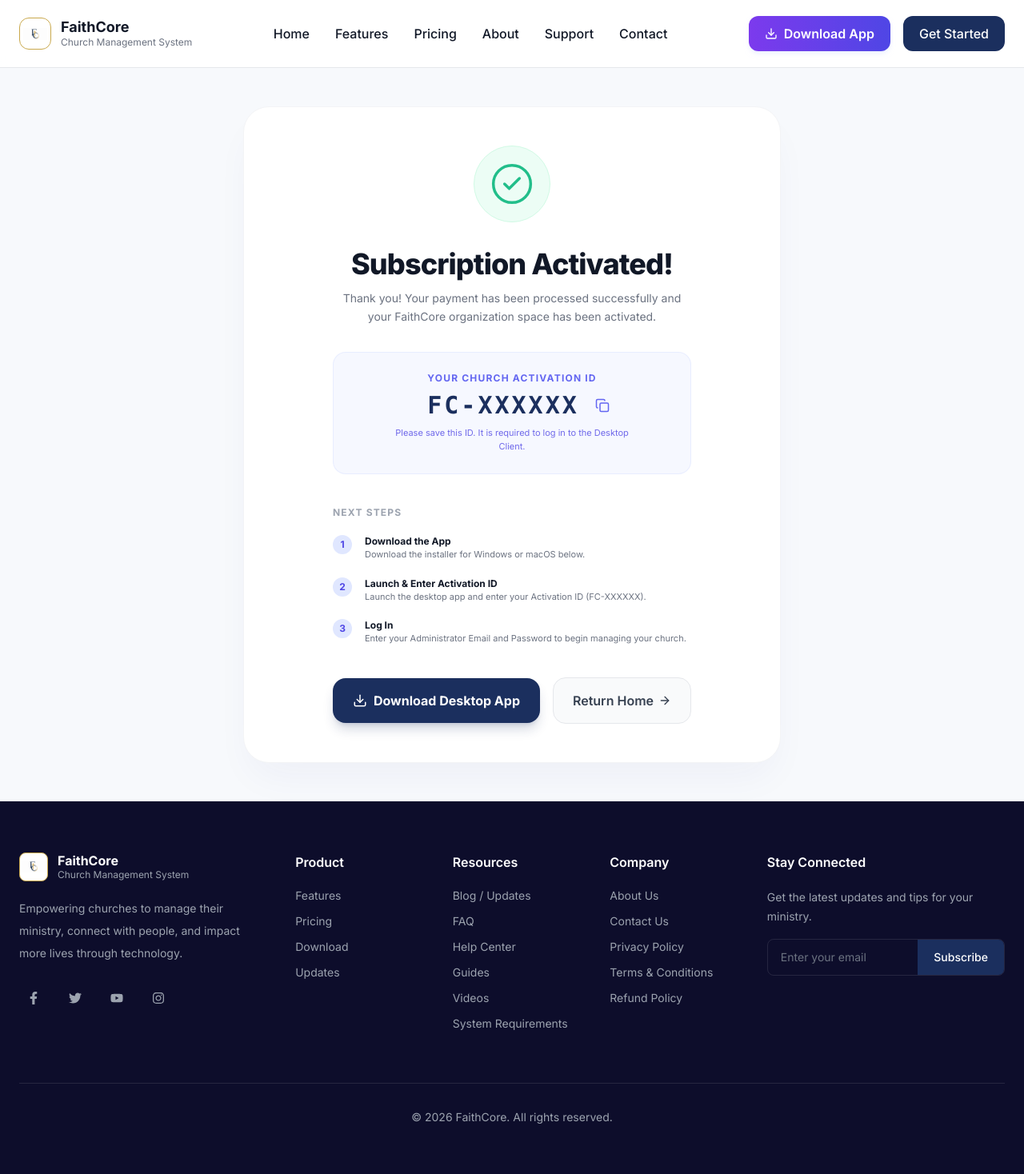
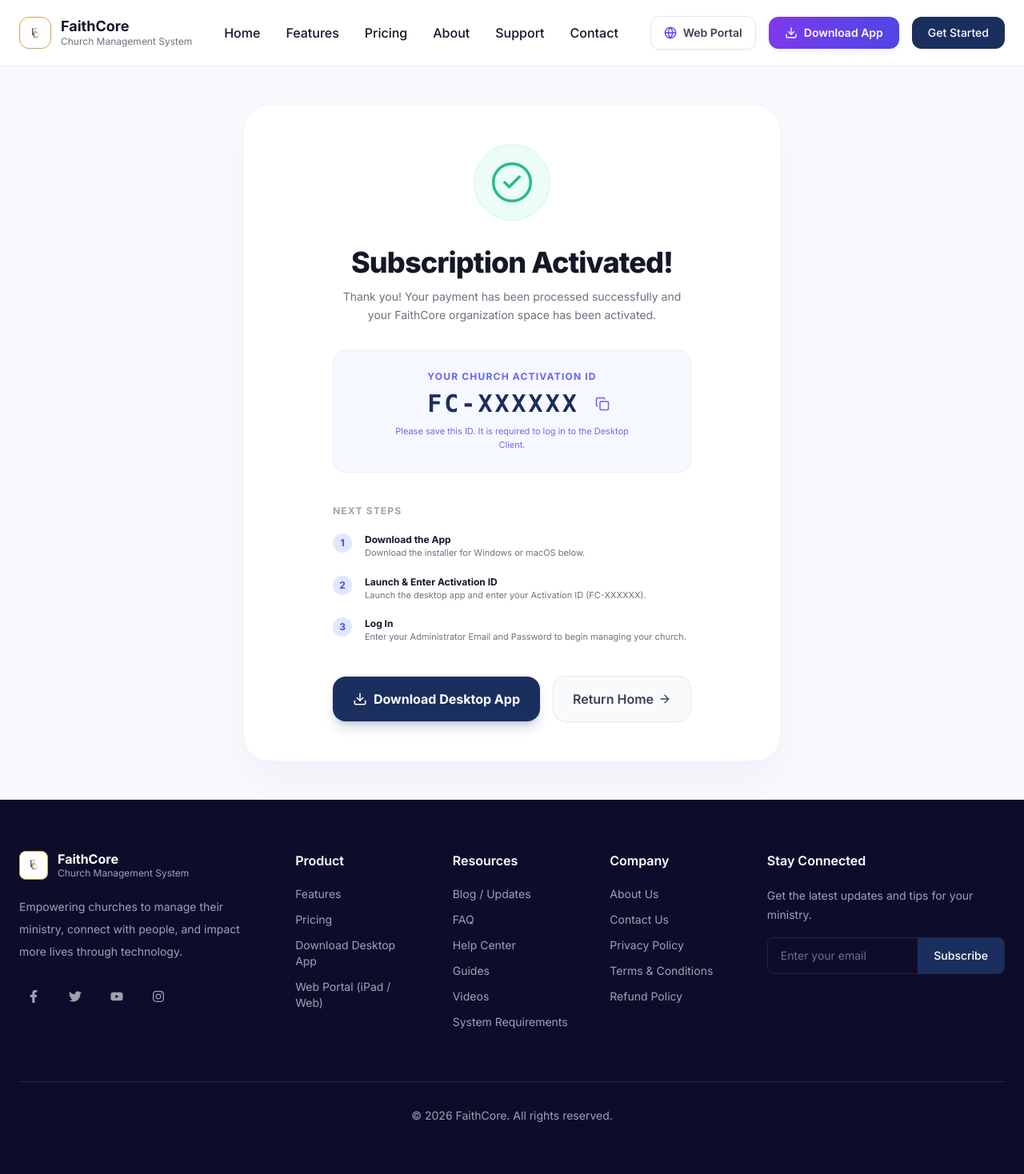
Before and after one commit to FaithCore-SaaS-Project/Website, a Next.js app: page /register/success in a window 1280 px wide. Shown: the top 1468 px of the page at 80% size. Built offline with nearby package versions, Linux system fonts and the light colour scheme.

Commit message:
feat: add Web Portal login links to Navbar and Footer for iPad and web users

```diff
--- a/src/components/common/Footer.tsx
+++ b/src/components/common/Footer.tsx
@@ -74,8 +74,8 @@ export default function Footer() {
               {[
                 { label: "Features", href: "/features" },
                 { label: "Pricing", href: "/pricing" },
-                { label: "Download", href: "#" },
-                { label: "Updates", href: "#" },
+                { label: "Download Desktop App", href: "/features#download" },
+                { label: "Web Portal (iPad / Web)", href: "https://app.faithcore.org" },
               ].map((link) => (
                 <li key={link.label}>
                   <Link href={link.href} className="hover:text-white transition-colors">
--- a/src/components/common/Navbar.tsx
+++ b/src/components/common/Navbar.tsx
@@ -1,7 +1,7 @@
 "use client";
 
 import { useState } from "react";
-import { Menu, X, Download } from "lucide-react";
+import { Menu, X, Download, Globe } from "lucide-react";
 import Link from "next/link";
 
 // ─── Navbar ───────────────────────────────────────────────────────────────────
@@ -51,16 +51,25 @@ export default function Navbar() {
 
         {/* ── Desktop Actions ─────────────────────────────── */}
         <div className="hidden items-center gap-4 lg:flex">
+          <a
+            href="https://app.faithcore.org"
+            target="_blank"
+            rel="noopener noreferrer"
+            className="rounded-xl border border-gray-200 bg-white hover:bg-gray-50 text-gray-700 hover:text-[#1B2F5E] font-semibold px-4 py-2.5 transition-all text-center flex items-center gap-2 text-sm shadow-sm"
+          >
+            <Globe size={16} className="text-[#5B3DF5]" />
+            Web Portal
+          </a>
           <Link
             href="/features#download"
-            className="rounded-xl bg-gradient-to-r from-violet-600 to-indigo-600 hover:from-violet-700 hover:to-indigo-700 text-white font-semibold shadow-md shadow-indigo-100/50 hover:shadow-lg hover:-translate-y-0.5 active:translate-y-0 flex items-center gap-2 px-5 py-2.5 transition-all duration-200 text-center"
+            className="rounded-xl bg-gradient-to-r from-violet-600 to-indigo-600 hover:from-violet-700 hover:to-indigo-700 text-white font-semibold shadow-md shadow-indigo-100/50 hover:shadow-lg hover:-translate-y-0.5 active:translate-y-0 flex items-center gap-2 px-5 py-2.5 transition-all duration-200 text-center text-sm"
           >
             <Download size={16} />
             Download App
           </Link>
           <Link
             href="/pricing"
-            className="rounded-xl bg-[#1B2F5E] px-5 py-2.5 font-medium text-white hover:bg-[#15254A] transition-colors text-center"
+            className="rounded-xl bg-[#1B2F5E] px-5 py-2.5 font-medium text-white hover:bg-[#15254A] transition-colors text-center text-sm"
           >
             Get Started
           </Link>
@@ -123,10 +132,20 @@ export default function Navbar() {
             Contact
           </a>
           <div className="mt-2 flex flex-col gap-3 border-t pt-5">
+            <a
+              href="https://app.faithcore.org"
+              target="_blank"
+              rel="noopener noreferrer"
+              onClick={() => setMobileOpen(false)}
+              className="rounded-xl border border-gray-200 bg-white hover:bg-gray-50 text-gray-700 hover:text-[#1B2F5E] font-semibold px-5 py-3 transition-colors text-center flex items-center justify-center gap-2 text-sm shadow-sm"
+            >
+              <Globe size={18} className="text-[#5B3DF5]" />
+              Web Portal (iPad / Web)
+            </a>
             <Link
               href="/features#download"
               onClick={() => setMobileOpen(false)}
-              className="rounded-xl bg-gradient-to-r from-violet-600 to-indigo-600 hover:from-violet-700 hover:to-indigo-700 text-white font-semibold shadow-md flex items-center justify-center gap-2 px-5 py-3 transition-colors text-center"
+              className="rounded-xl bg-gradient-to-r from-violet-600 to-indigo-600 hover:from-violet-700 hover:to-indigo-700 text-white font-semibold shadow-md flex items-center justify-center gap-2 px-5 py-3 transition-colors text-center text-sm"
             >
               <Download size={18} />
               Download App
@@ -134,7 +153,7 @@ export default function Navbar() {
             <Link
               href="/pricing"
               onClick={() => setMobileOpen(false)}
-              className="rounded-xl bg-[#1B2F5E] px-5 py-3 font-medium text-white hover:bg-[#15254A] transition-colors text-center"
+              className="rounded-xl bg-[#1B2F5E] px-5 py-3 font-medium text-white hover:bg-[#15254A] transition-colors text-center text-sm"
             >
               Get Started
             </Link>
```
